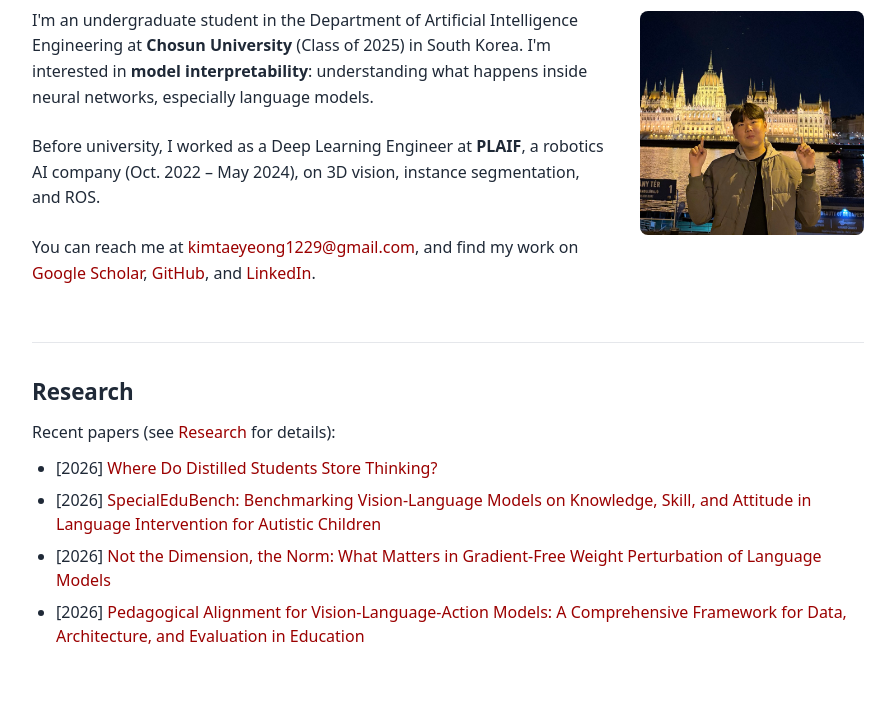
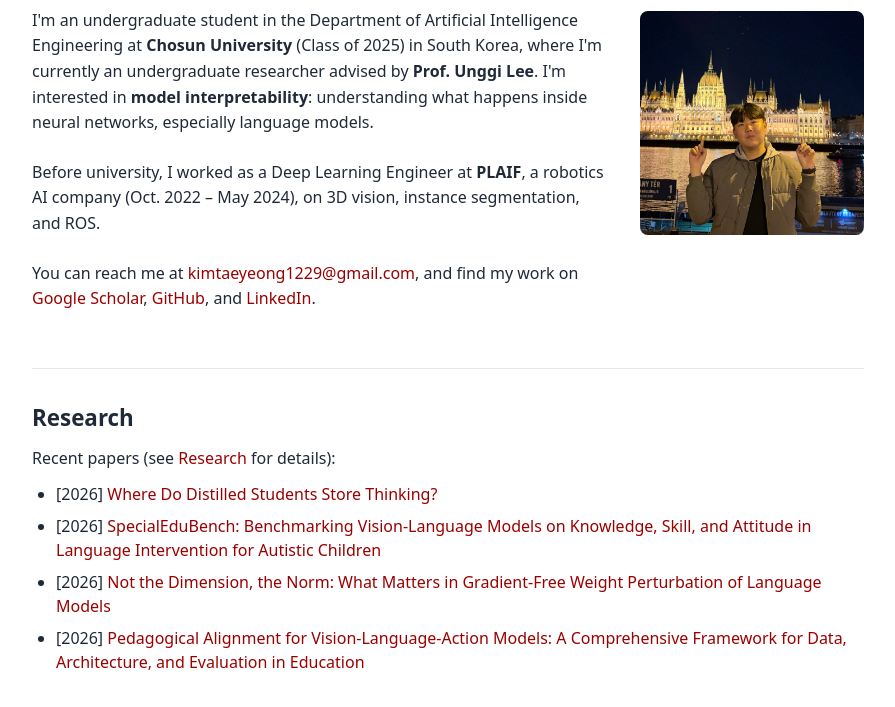
Before and after one commit to kimtaeyeong1229/kimtaeyeong, a plain HTML site: page index.html in a window 1280 px wide. Shown: the part 157-864 px from the top of the page, without its empty margins (192-1087 px from the left). Drawn offline with Linux system fonts and the light colour scheme.

Commit message:
Mention undergraduate research with Prof. Unggi Lee
Co-Authored-By: Claude Opus 5.5 <noreply@anthropic.com>

```diff
--- a/index.html
+++ b/index.html
@@ -21,7 +21,7 @@
 					<img src="assets/images/profile.jpg" alt="Taeyeong Kim" class="profile">
 					<div class="intro-text">
 						<h2>Taeyeong Kim</h2>
-						<p>I'm an undergraduate student in the Department of Artificial Intelligence Engineering at <b>Chosun University</b> (Class of 2025) in South Korea. I'm interested in <b>model interpretability</b>: understanding what happens inside neural networks, especially language models.</p>
+						<p>I'm an undergraduate student in the Department of Artificial Intelligence Engineering at <b>Chosun University</b> (Class of 2025) in South Korea, where I'm currently an undergraduate researcher advised by <b>Prof. Unggi Lee</b>. I'm interested in <b>model interpretability</b>: understanding what happens inside neural networks, especially language models.</p>
 
 						<p>Before university, I worked as a Deep Learning Engineer at <b>PLAIF</b>, a robotics AI company (Oct. 2022 – May 2024), on 3D vision, instance segmentation, and ROS.</p>
 
```
